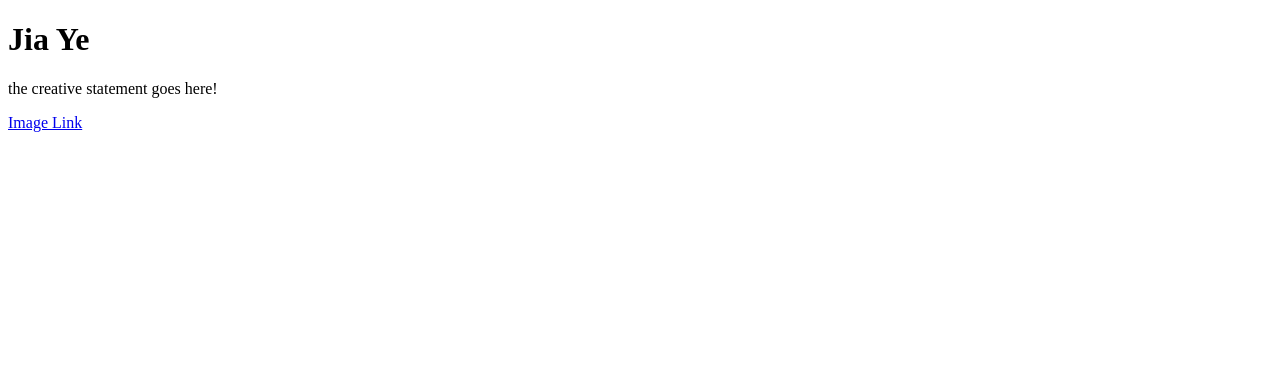
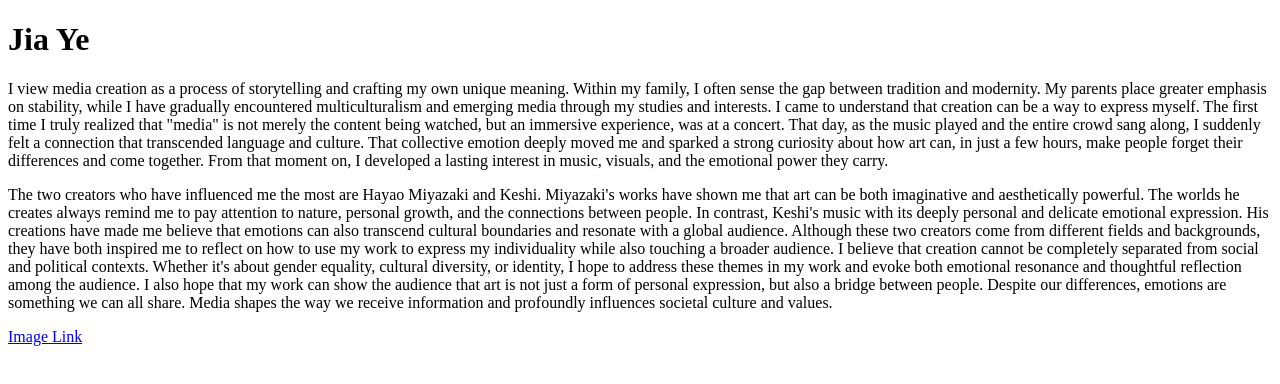
Before and after one commit to JJJiaYE/medpl150, a plain HTML site: page index.html in a window 1280 px wide. Drawn offline with Linux system fonts and the light colour scheme.

Commit message:
Add files via upload

```diff
--- a/index.html
+++ b/index.html
@@ -1,14 +1,16 @@
+
 <!doctype html>
 <html>
 
 <head>
-	<title>my first HTML page</title>
+	<title>My first HMTL Page</title>
 </head>
 
 <body>
 	<h1>Jia Ye</h1>
-	<p>the creative statement goes here!</p>
-	<p><a href="image.html"/>Image Link<p>
+	<p>I view media creation as a process of storytelling and crafting my own unique meaning. Within my family, I often sense the gap between tradition and modernity. My parents place greater emphasis on stability, while I have gradually encountered multiculturalism and emerging media through my studies and interests. I came to understand that creation can be a way to express myself. The first time I truly realized that "media" is not merely the content being watched, but an immersive experience, was at a concert. That day, as the music played and the entire crowd sang along, I suddenly felt a connection that transcended language and culture. That collective emotion deeply moved me and sparked a strong curiosity about how art can, in just a few hours, make people forget their differences and come together. From that moment on, I developed a lasting interest in music, visuals, and the emotional power they carry.</p>
+	<p>The two creators who have influenced me the most are Hayao Miyazaki and Keshi. Miyazaki's works have shown me that art can be both imaginative and aesthetically powerful. The worlds he creates always remind me to pay attention to nature, personal growth, and the connections between people. In contrast, Keshi's music with its deeply personal and delicate emotional expression. His creations have made me believe that emotions can also transcend cultural boundaries and resonate with a global audience. Although these two creators come from different fields and backgrounds, they have both inspired me to reflect on how to use my work to express my individuality while also touching a broader audience. I believe that creation cannot be completely separated from social and political contexts. Whether it's about gender equality, cultural diversity, or identity, I hope to address these themes in my work and evoke both emotional resonance and thoughtful reflection among the audience. I also hope that my work can show the audience that art is not just a form of personal expression, but also a bridge between people. Despite our differences, emotions are something we can all share. Media shapes the way we receive information and profoundly influences societal culture and values.</p>
+	<p><a href="image.html"/>Image Link</p>
 
 </body>
 
```
